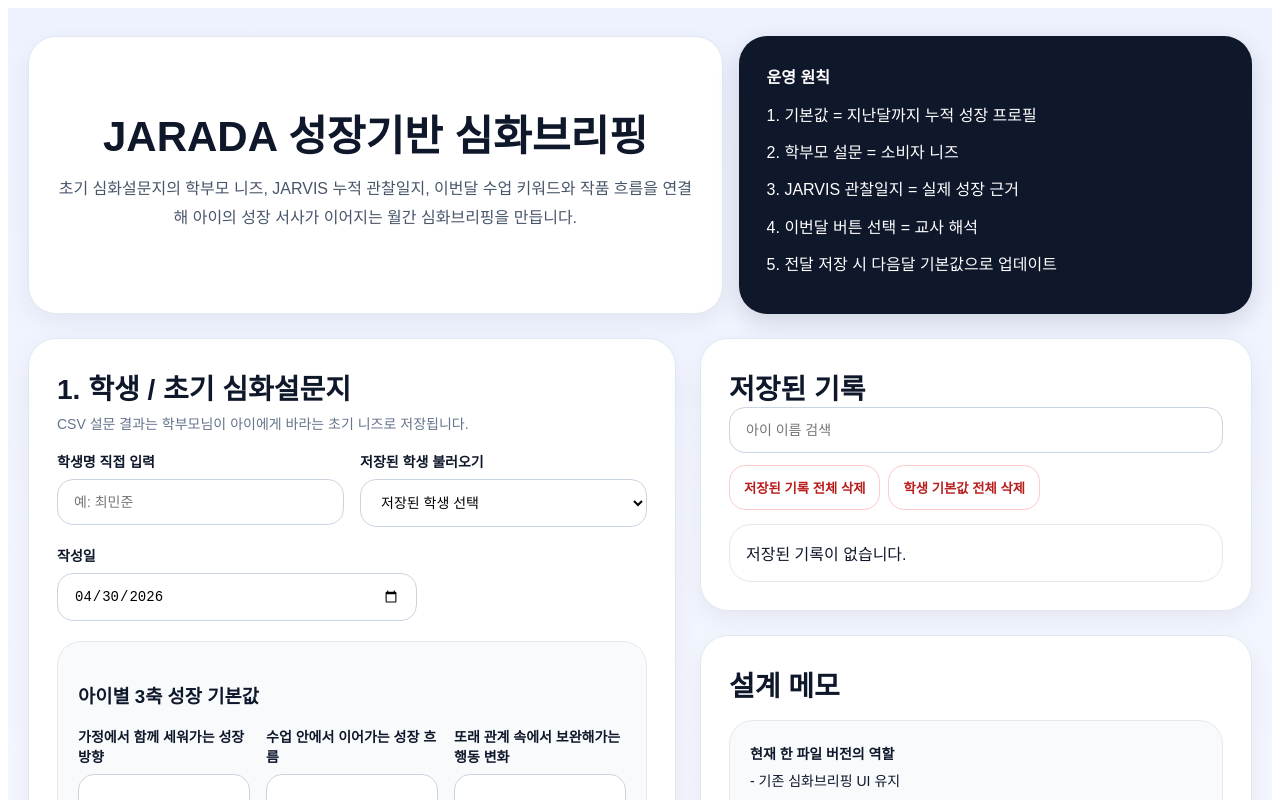
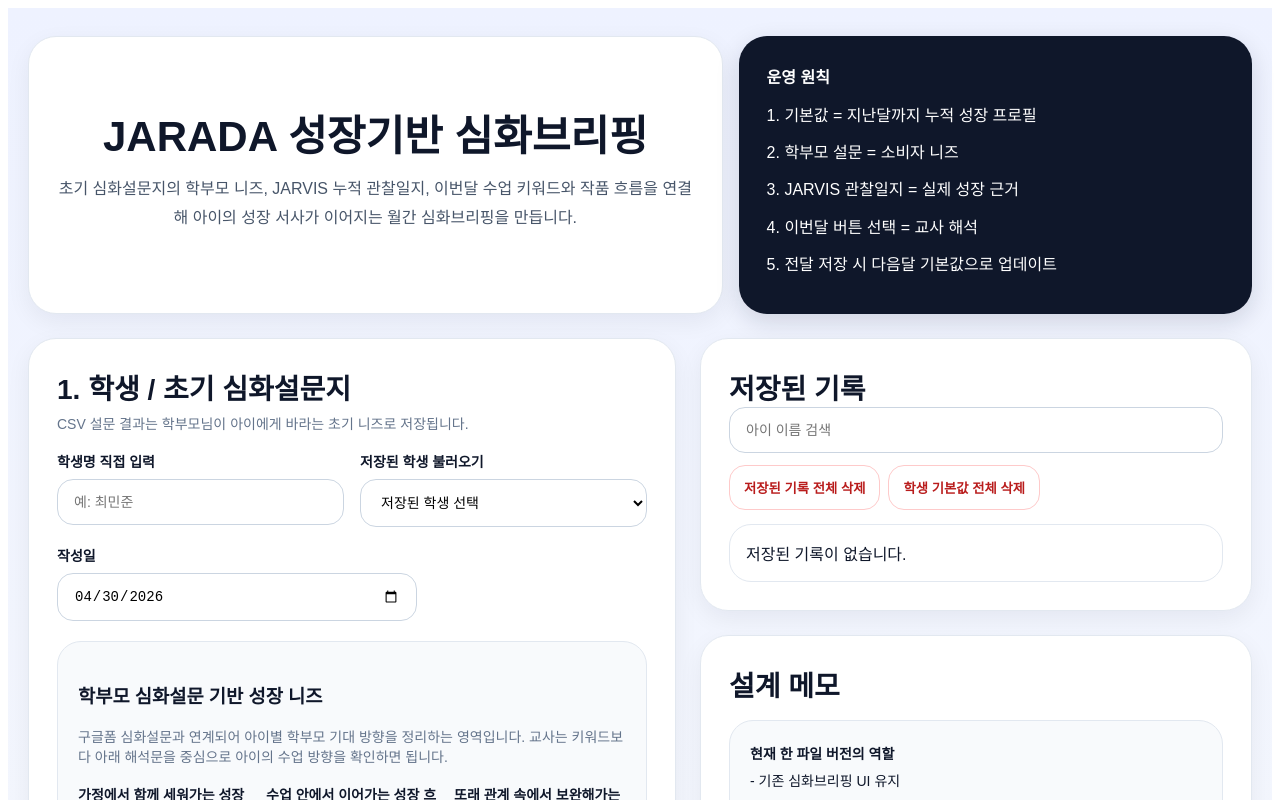
Before and after one commit to jaradaboys/jarada-briefing-2, a React (Vite) app: page / in a window 1280 px wide. Shown: the top 800 px of the page. Built offline with nearby package versions, Linux system fonts and the light colour scheme.

Commit message:
Update App.jsx

```diff
--- a/src/App.jsx
+++ b/src/App.jsx
@@ -1840,9 +1840,13 @@
   </Field>
 </div>
 
-              <div style={styles.softBox}>
-                <h3>아이별 3축 성장 기본값</h3>
-                <div style={styles.row3}>
+          <div style={styles.softBox}>
+  <h3>학부모 심화설문 기반 성장 니즈</h3>
+  <div style={styles.sectionHint}>
+    구글폼 심화설문과 연계되어 아이별 학부모 기대 방향을 정리하는 영역입니다. 교사는 키워드보다 아래 해석문을 중심으로 아이의 수업 방향을 확인하면 됩니다.
+  </div>
+
+  <div style={styles.row3}>
                   <Field label="가정에서 함께 세워가는 성장 방향">
                     <input list="home-options" style={styles.input} value={form.parentNeeds.homeDirection} onChange={(event) => updateNeeds("homeDirection", event.target.value)} />
                   </Field>
```
